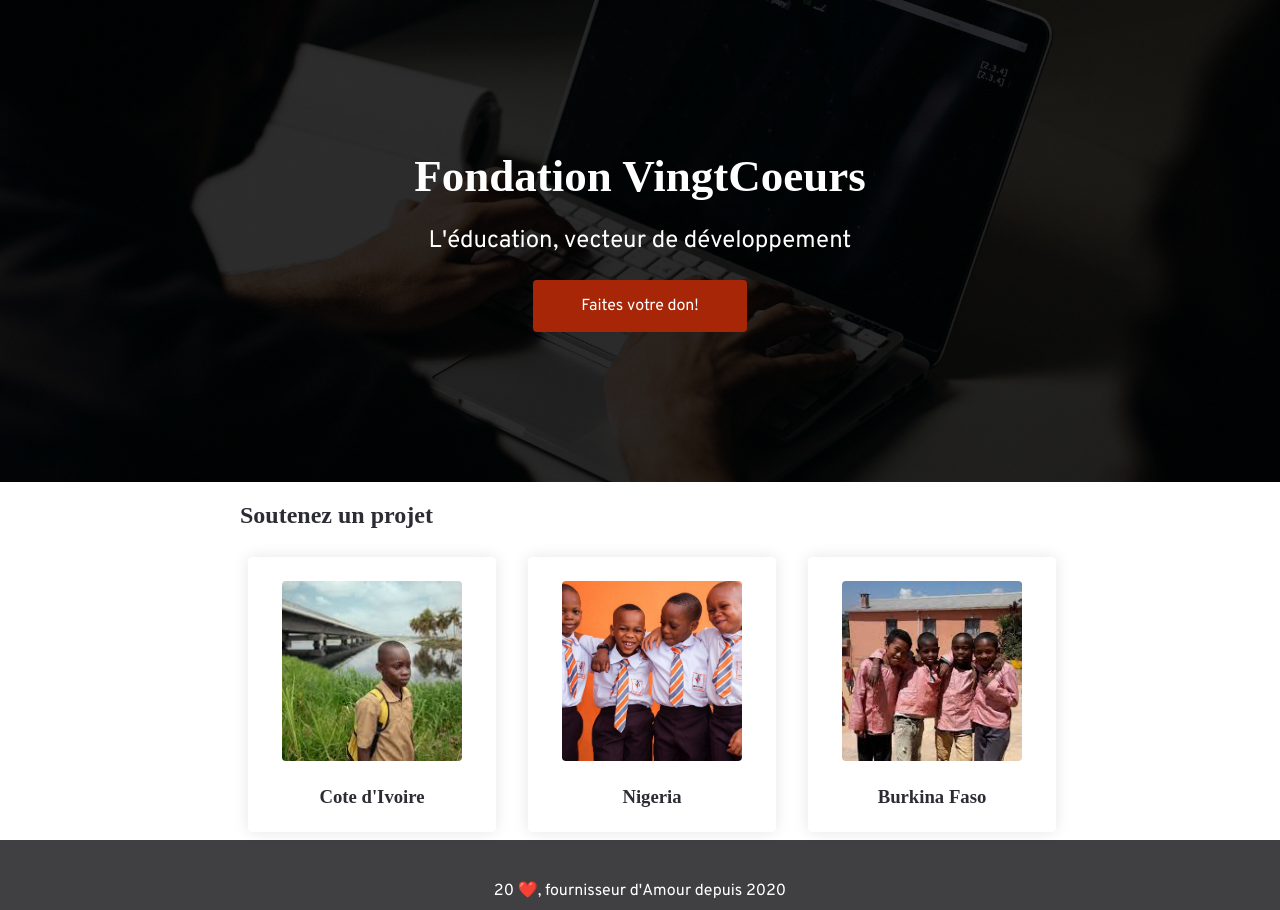
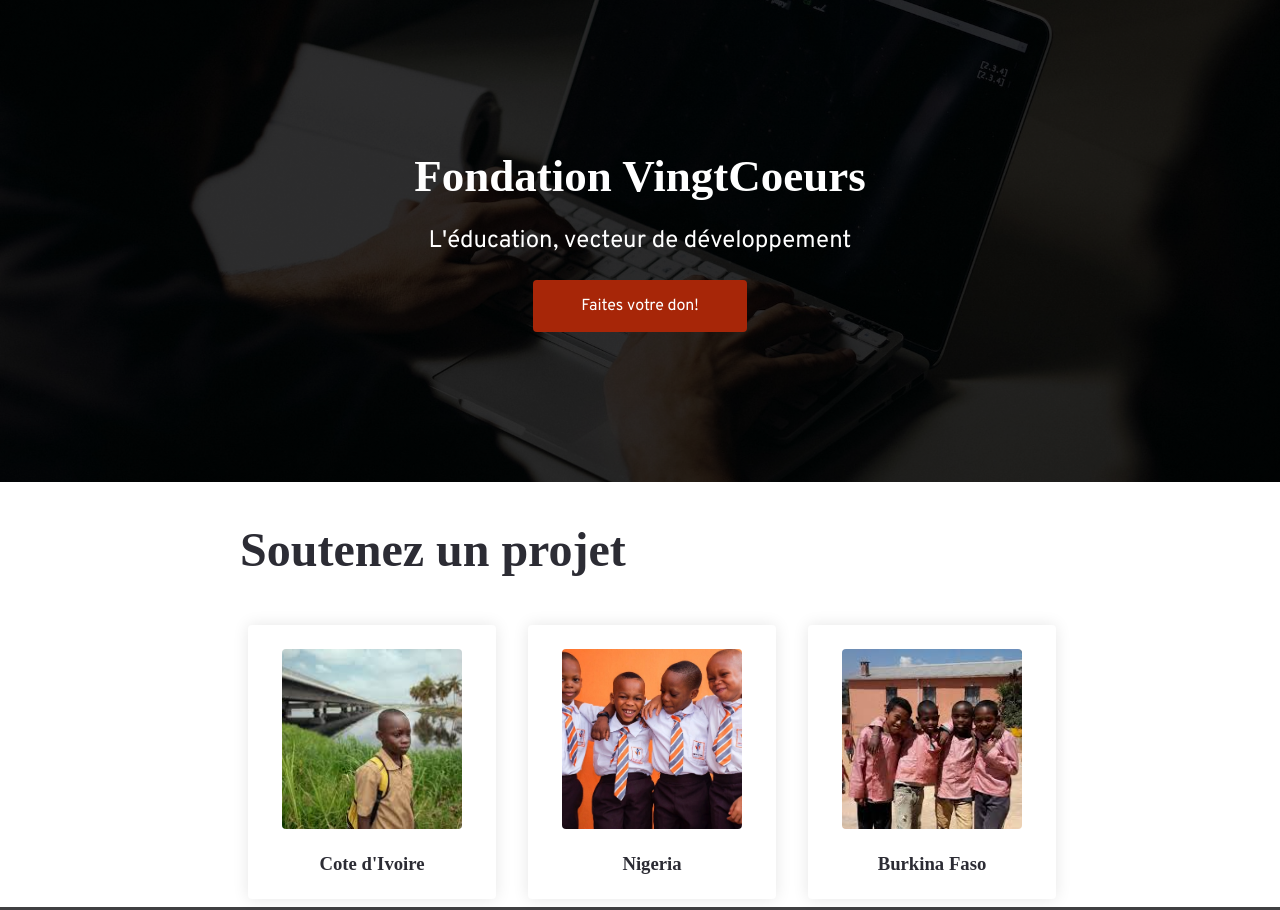
Before and after one commit to alphavainqueur/fondationindex, a plain HTML site: page index.html in a window 1280 px wide. Shown: the top 910 px of the page. Drawn offline with Linux system fonts and the light colour scheme; a web font is replaced by a local one.

Commit message:
Update style.css

```diff
--- a/style.css
+++ b/style.css
@@ -19,6 +19,10 @@ p {
  .container {
   width: 800px;
   margin: auto;
+}
+
+.container h2 {
+font-size: 48px
 }
 
 .banner {
```
